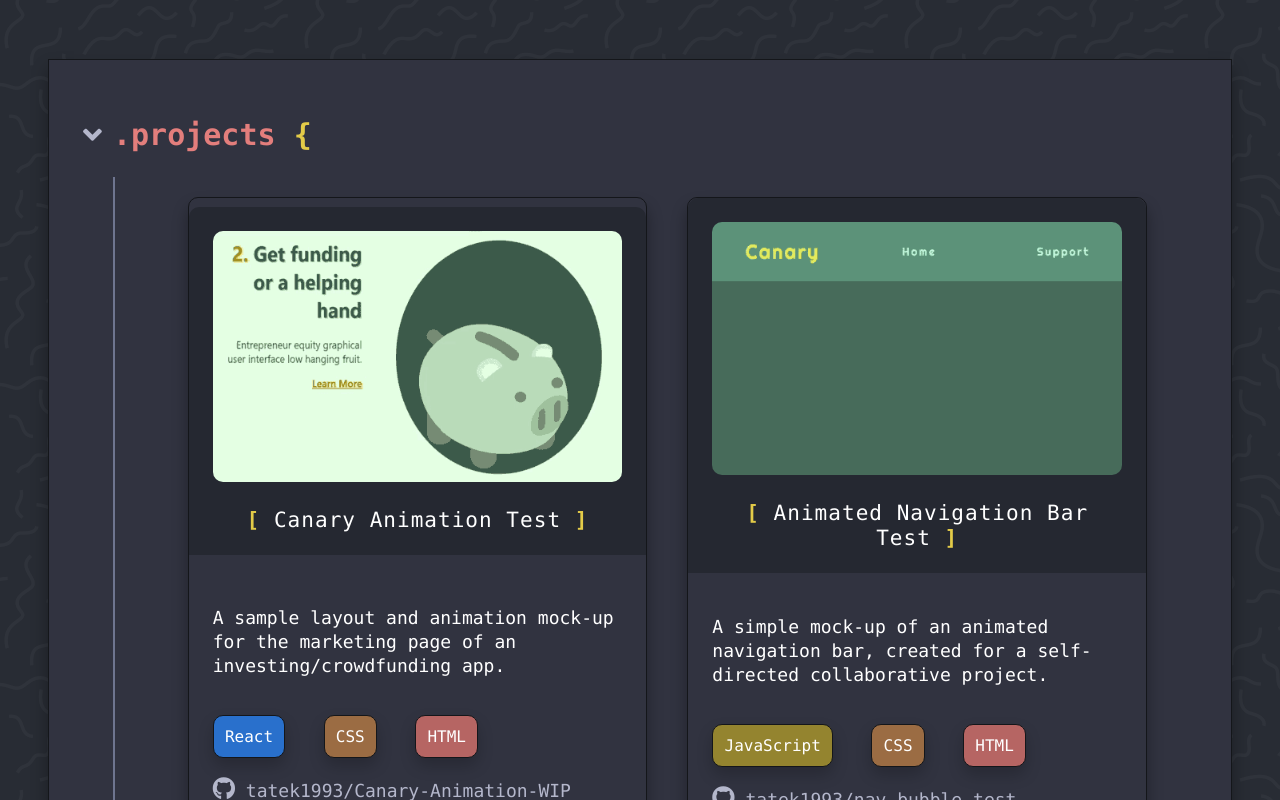
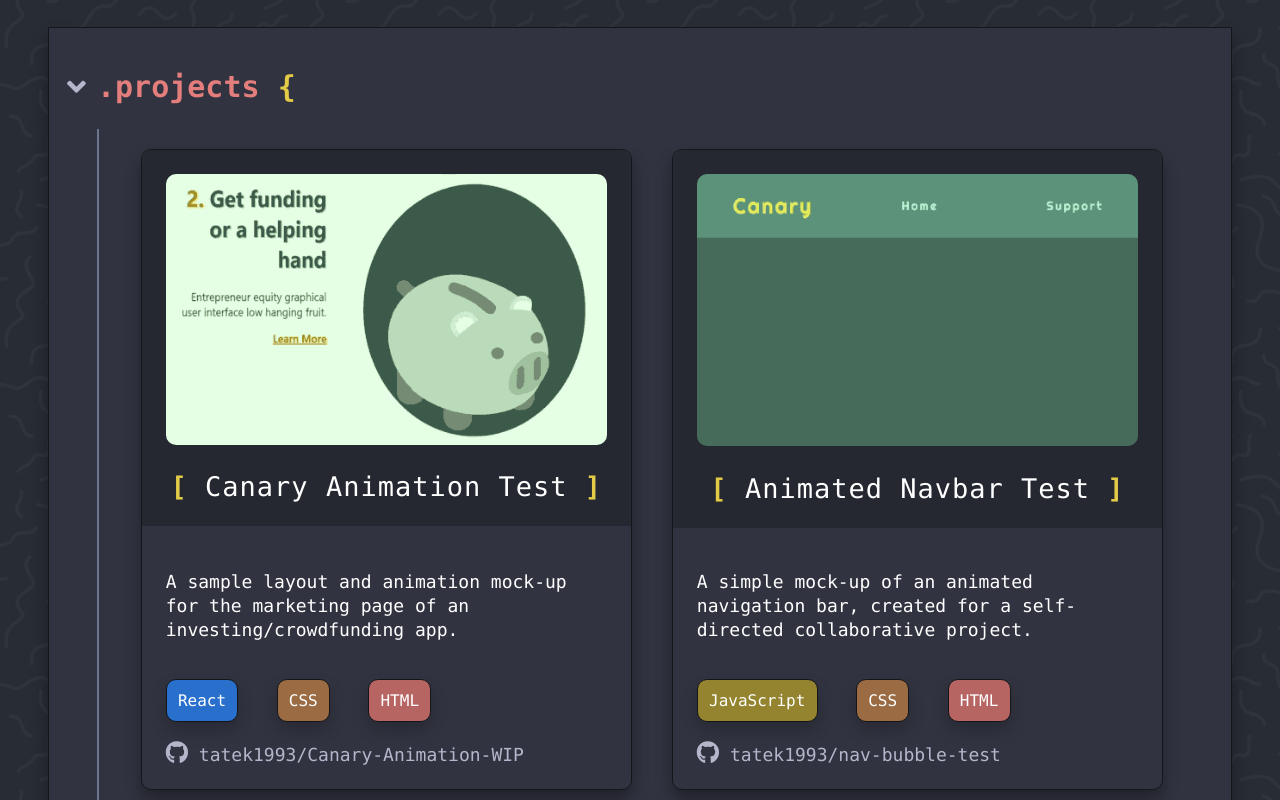
Before and after one commit to tatek1993/Portfolio, a React (Create React App) app: page / in a window 1280 px wide. Shown: the part 1920-2720 px from the top of the page. Built offline with nearby package versions, Linux system fonts and the light colour scheme.

Commit message:
styling padding for sections

```diff
--- a/src/SASS/App.scss
+++ b/src/SASS/App.scss
@@ -31,7 +31,7 @@ $bg-color: #282c34;
 // ABOUT ME
 
 .about {
-  padding: 2rem 4rem;
+  padding: 1rem 3rem;
   margin: 3rem;
   text-align: left;
   background-color: $med-grey;
@@ -288,8 +288,7 @@ $bg-color: #282c34;
 .projects-section {
   display: flex;
   flex-wrap: wrap;
-
-  padding-left: 5%;
+  padding-left: 2%;
   border-left: 2px solid #8e98b8a8;
 }
 
@@ -306,7 +305,7 @@ $bg-color: #282c34;
   display: flex;
   flex-direction: column;
   align-items: flex-start;
-  justify-content: space-evenly;
+  justify-content: space-between;
   background-color: $med-grey;
   font-size: calc(10px + 1vmin);
   border: 1px solid #14161a;
@@ -357,6 +356,7 @@ $bg-color: #282c34;
   // background-color: $med-grey;
   border-radius: 0 0 10px 10px;
   max-width: 100%;
+  box-sizing: border-box;
 }
 
 .tools {
--- a/src/components/projects.js
+++ b/src/components/projects.js
@@ -31,7 +31,7 @@ const Projects = () => {
         },
         {
             image: Nav,
-            title: "Animated Navigation Bar Test",
+            title: "Animated Navbar Test",
             description: "A simple mock-up of an animated navigation bar, created for a self-directed collaborative project.",
             tools: ['JavaScript', 'CSS', 'HTML'],
             github: "https://github.com/tatek1993/nav-bubble-test"
@@ -56,7 +56,6 @@ const Projects = () => {
     return (
         <div id="projects" className="about box-shadow projects">
             <h2><i class="fas fa-angle-down chevron" /><span className="red">.projects</span> {'{'} </h2>
-            <div className="projects-list">
             <div className='projects-section' style={{ display: 'flex', flexWrap: 'wrap' }}>
                 {
                     projects.map(x => (
@@ -64,9 +63,9 @@ const Projects = () => {
                             <div className={`project box-shadow`}>
                                 <div className="project-header">
                                     <img src={x.image} />
-                                        <h3 className="project-title">
+                                    <h2 className="project-title">
                                         <span className="yellow">[</span> {x.title} <span className="yellow">]</span >
-                                        </h3>
+                                    </h2>
                                 </div>
                                 <div className="project-description">
                                     <p>{x.description}</p>
@@ -79,9 +78,6 @@ const Projects = () => {
                         </div>))
                 }
             </div>
-            </div>
-
-
             <h2>{'}'} </h2>
         </div>
     );
```
Lines whose indentation alone changed are shown as unchanged.
